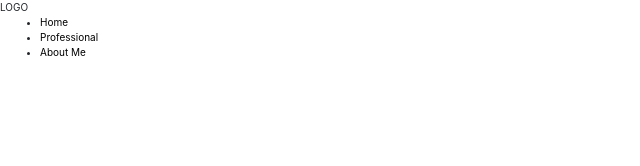
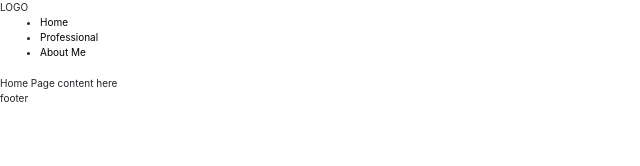
Before and after one commit to letaniaferreira/react_webpage, a React (Create React App) app in the folder my-app/: page / in a window 1280 px wide. Shown: the top 166 px of the page, without its empty margins (0-640 px from the left). Built offline with nearby package versions, Linux system fonts and the light colour scheme.

Commit message:
added footer and homePage classes

```diff
--- a/my-app/src/App.js
+++ b/my-app/src/App.js
@@ -1,6 +1,10 @@
 import React, { Component } from 'react';
 
+
+//components
 import Header from './components/headerComponent/header';
+import Footer from './components/footerComponent/footer';
+import Homepage from './components/pages/homePage';
 
 // includes
 import './Assets/css/default.min.css';
@@ -12,6 +16,10 @@
 
         <Header />
 
+          <Homepage />
+
+        <Footer />
+
 
       </div>
     );
--- /dev/null
+++ b/my-app/src/components/footerComponent/footer.js
@@ -0,0 +1,16 @@
+import React, { Component } from 'react';
+
+
+class Footer extends Component {
+  render() {
+    return (
+      <footer>
+
+        footer
+
+      </footer>
+    );
+  }
+}
+
+export default Footer;
--- /dev/null
+++ b/my-app/src/components/pages/homePage.js
@@ -0,0 +1,16 @@
+import React, { Component } from 'react';
+
+
+class Homepage extends Component {
+  render() {
+    return (
+      <div className='Wrap'>
+
+        Home Page content here
+
+      </div>
+    );
+  }
+}
+
+export default Homepage;
```
